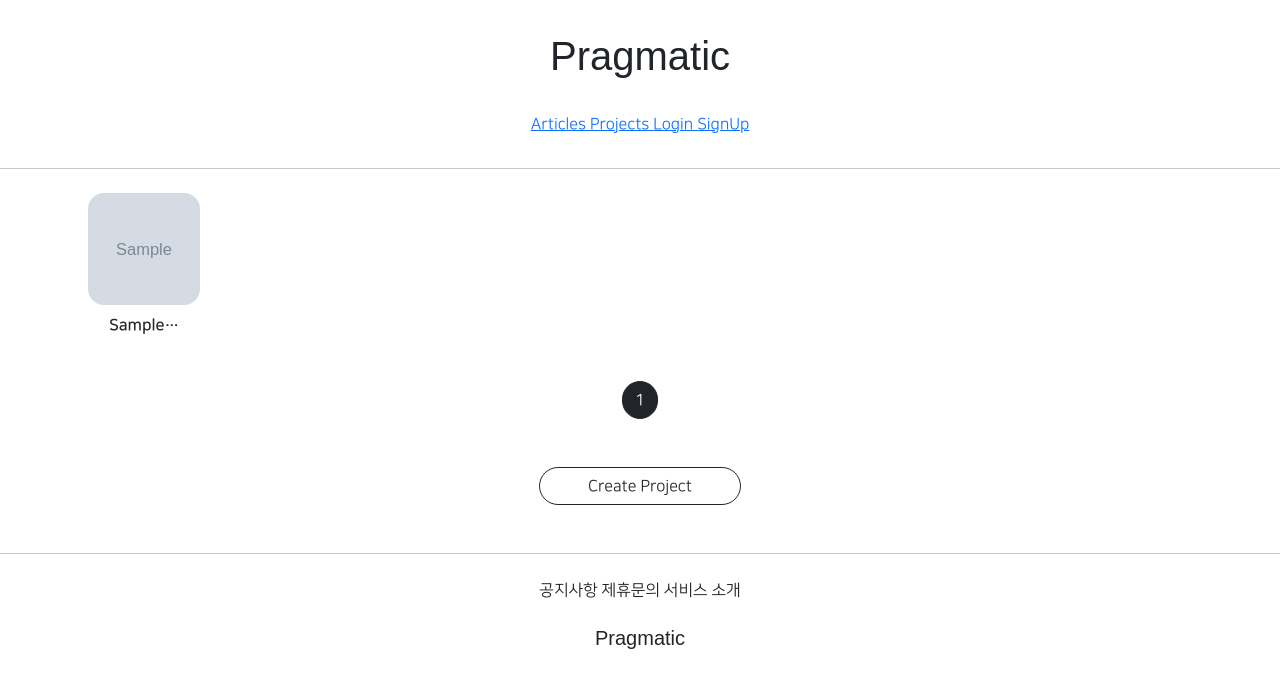
After one commit to yeoni-ni/Web_Application, a Django app: page /projects/list/ in a window 1280 px wide. The commit adds this page. Shown: the top 688 px of the page. Run offline with Django 3.2, Linux system fonts and the light colour scheme; tables that the repository leaves empty hold one stand-in row (values such as "Sample post"); grey boxes marked "Sample" are stand-in pictures; parts of the project's set-up code (start-up, migrations or seed data) failed here and were passed over; some libraries are stand-ins or nearby versions; some web fonts are replaced.

Commit message:
8/17 class 6ban commit 1,2

```diff
--- /dev/null
+++ b/projectapp/templates/projectapp/list.html
@@ -0,0 +1,58 @@
+{% extends 'base.html' %}
+{% load static %}
+
+{% block content %}
+
+    <style>
+        .container {
+            padding: 0;
+            margin: 0 auto;
+        }
+
+        .container div {
+          display: flex;
+          justify-content: center;
+          align-items: center;
+          border-radius: 1rem;
+            flex-direction: column;
+
+        }
+
+        .container img {
+            width: 7rem;
+            height: 7rem;
+            object-fit: cover;
+            border-radius: 1rem;
+        }
+
+    </style>
+
+    <div class="container my-4">
+
+        {% for project in project_list %}
+
+            <div>
+                <a href="{% url 'projectapp:detail' pk=project.pk %}">
+                    <img src="{{ project.image.url }}" alt="">
+                </a>
+                {# truncatechars :  글자수 특정 너비 넘어갈 시 절삭 해줌 #}
+                <span class="NNS_B m-2">{{ project.name | truncatechars:7 }}</span>
+            </div>
+
+        {% endfor %}
+
+    </div>
+
+    <script src="{% static 'js/magicgrid.js' %}"></script>
+
+    {% include 'snippets/pagination.html' %}
+
+    <div class="text-center my-5">
+        <a href="{% url 'projectapp:create' %}"
+           class="btn btn-outline-dark rounded-pill px-5">
+            Create Project
+        </a>
+    </div>
+
+
+{% endblock %}
--- a/projectapp/urls.py
+++ b/projectapp/urls.py
@@ -1,10 +1,11 @@
 from django.urls import path
 
-from projectapp.views import ProjectCreateView, ProjectDetailView
+from projectapp.views import ProjectCreateView, ProjectDetailView, ProjectListView
 
 app_name = 'projectapp'
 
 urlpatterns=[
     path('create/', ProjectCreateView.as_view(), name='create'),
     path('detail/<int:pk>', ProjectDetailView.as_view(), name='detail'),
+    path('list/', ProjectListView.as_view(), name='list'),
 ]
--- a/projectapp/views.py
+++ b/projectapp/views.py
@@ -4,7 +4,7 @@ from django.shortcuts import render
 # Create your views here.
 from django.urls import reverse_lazy, reverse
 from django.utils.decorators import method_decorator
-from django.views.generic import CreateView, DetailView
+from django.views.generic import CreateView, DetailView, ListView
 
 from projectapp.forms import ProjectCreationForm
 from projectapp.models import Project
@@ -23,3 +23,9 @@ class ProjectDetailView(DetailView):
     model = Project
     context_object_name = 'target_project'
     template_name = 'projectapp/detail.html'
+
+class ProjectListView(ListView):
+    model = Project
+    context_object_name = 'project_list'
+    template_name = 'projectapp/list.html'
+    paginate_by = 20
--- a/templates/header.html
+++ b/templates/header.html
@@ -3,8 +3,16 @@
         <h1>Pragmatic</h1>
     </div>
     <div class="Pragmatic_header_button">
-        <span>nav1</span>
-        <span>nav2</span>
+        <span>
+            <a href="{% url 'articleapp:list' %}">
+                Articles
+            </a>
+        </span>
+        <span>
+            <a href="{% url 'projectapp:list' %}">
+                Projects
+            </a>
+        </span>
         {% if not user.is_authenticated %}
         <span>
             <a href="{% url 'accountapp:login' %}">
```
